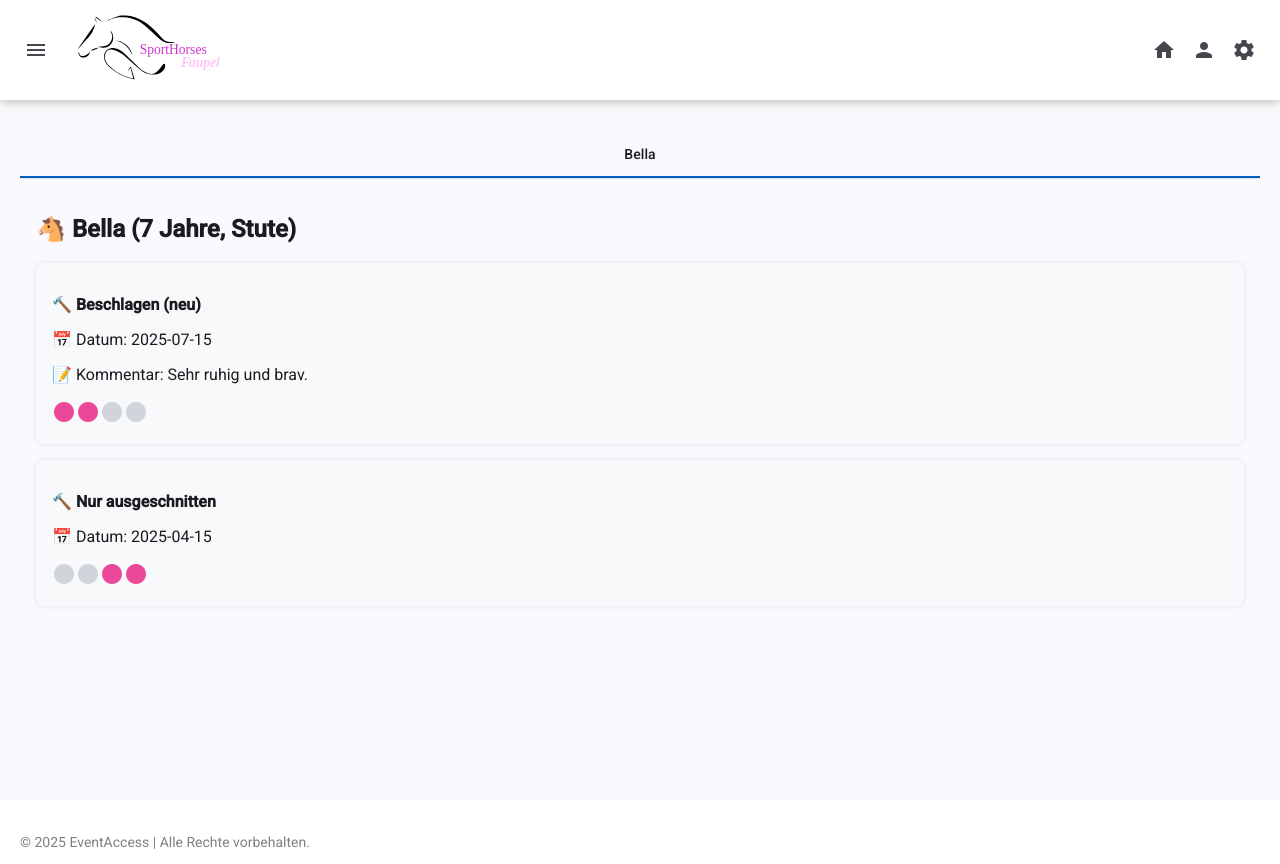
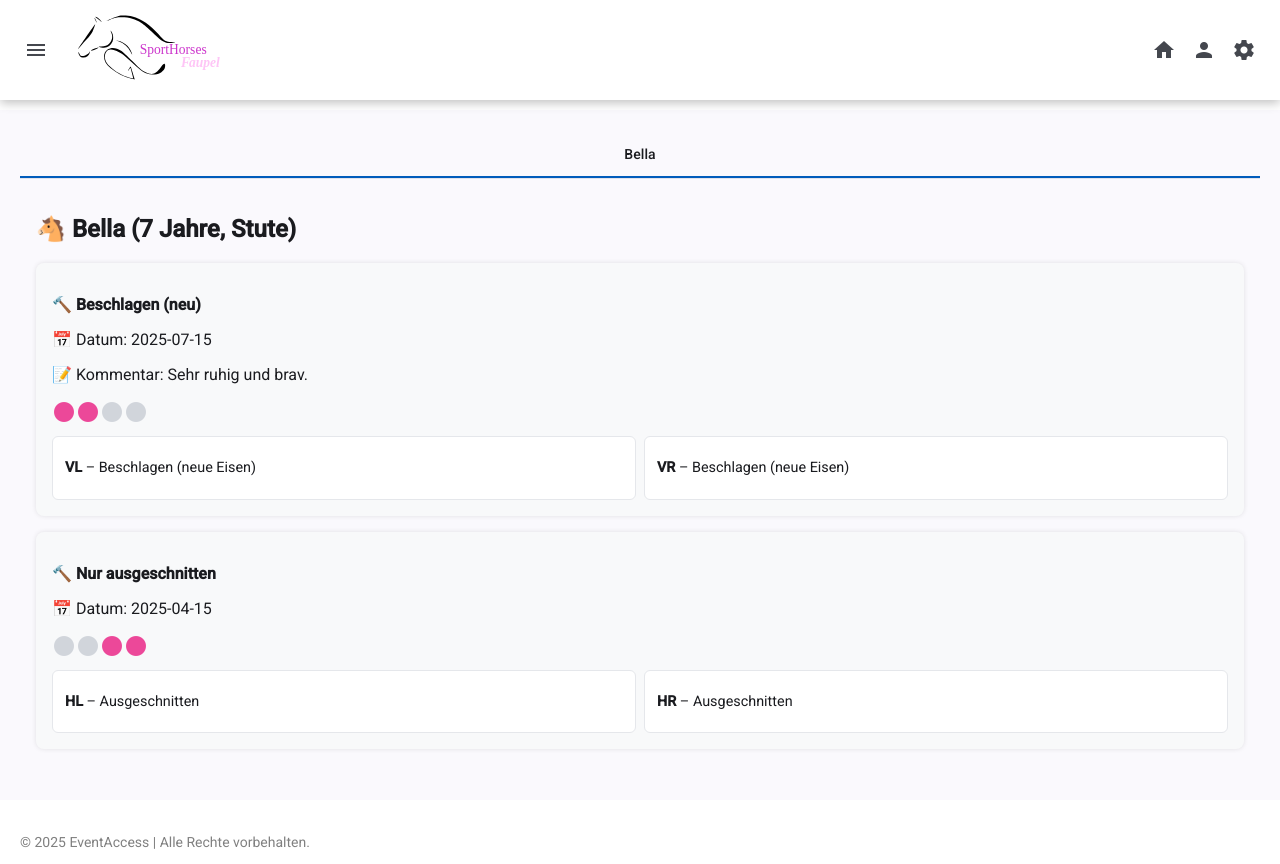
Before and after one commit to FabienneFaupel/sporthorses, an Angular app: page /farrier in a window 1280 px wide. Built offline with nearby package versions, Linux system fonts and the light colour scheme.

Commit message:
farrier-page alle infos mit drin

```diff
--- a/src/app/pages/farrier-page/farrier-page.component.html
+++ b/src/app/pages/farrier-page/farrier-page.component.html
@@ -9,15 +9,28 @@
                 <p *ngIf="entry.comment">📝 Kommentar: {{ entry.comment }}</p>
 
                 <!-- Hufeisen-Icons -->
-                <div class="hoof-icons">
-                    <ng-container *ngFor="let pos of ['VL', 'VR', 'HL', 'HR']">
-                        <mat-icon [ngClass]="isHoofActive(entry, pos) ? 'hoof-active' : 'hoof-inactive'" [attr.title]="pos">
-                            circle
-                        </mat-icon>
-                    </ng-container>
+<div class="hoof-icons">
+  <ng-container *ngFor="let pos of hoofPositions">
+    <mat-icon
+      [ngClass]="isHoofActive(entry, pos) ? 'hoof-active' : 'hoof-inactive'"
+      [attr.title]="pos">
+      circle
+    </mat-icon>
+  </ng-container>
+</div>
 
 
-                </div>
+<!-- Detaillierte Infos zu jedem behandelten Huf -->
+<div class="hoof-details">
+  <div *ngFor="let hoof of entry.hooves" class="hoof-detail-card">
+    <p><strong>{{ hoof.position }}</strong> –
+      <span *ngIf="hoof.action === 'ausgeschnitten'">Ausgeschnitten</span>
+      <span *ngIf="hoof.action === 'beschlagen-alt'">Beschlagen (alte Eisen)</span>
+      <span *ngIf="hoof.action === 'beschlagen-neu'">Beschlagen (neue Eisen)</span>
+    </p>
+  </div>
+</div>
+
             </div>
         </div>
     </mat-tab>
--- a/src/app/pages/farrier-page/farrier-page.component.scss
+++ b/src/app/pages/farrier-page/farrier-page.component.scss
@@ -19,3 +19,19 @@
 .hoof-inactive {
   color: #d1d5db; /* Tailwind gray-300 */
 }
+
+
+.hoof-details {
+  margin-top: 0.5rem;
+  display: grid;
+  grid-template-columns: repeat(auto-fit, minmax(140px, 1fr));
+  gap: 0.5rem;
+}
+
+.hoof-detail-card {
+  background: #fff;
+  padding: 0.5rem 0.75rem;
+  border: 1px solid #e5e7eb;
+  border-radius: 6px;
+  font-size: 0.9rem;
+}
--- a/src/app/pages/farrier-page/farrier-page.component.ts
+++ b/src/app/pages/farrier-page/farrier-page.component.ts
@@ -7,14 +7,29 @@ import { CommonModule } from '@angular/common';
 import { MatIconModule } from '@angular/material/icon';
 
 
+type HoofAction = 'ausgeschnitten' | 'beschlagen-alt' | 'beschlagen-neu';
+
+
+
 interface Hoof {
-  position: string;
+  position: 'VL' | 'VR' | 'HL' | 'HR';
+  action: HoofAction;
 }
 
 interface FarrierEntry {
+  date: string;
+  type: string;
+  comment?: string;
   hooves: Hoof[];
-  // ... weitere Eigenschaften, falls vorhanden
 }
+
+interface Horse {
+  name: string;
+  age: number;
+  gender: string;
+  farrierEntries: FarrierEntry[];
+}
+
 
 @Component({
   selector: 'app-farrier-page',
@@ -23,7 +38,7 @@ interface FarrierEntry {
     MatTabsModule,
     MatCardModule,       // optional
     MatButtonModule,
-    MatIconModule
+    MatIconModule,
 
   ],
   templateUrl: './farrier-page.component.html',
@@ -31,11 +46,13 @@ interface FarrierEntry {
 })
 export class FarrierPageComponent {
 
-  isHoofActive(entry: FarrierEntry, pos: string): boolean {
-  return entry.hooves?.some((h: Hoof) => h.position === pos);
+  hoofPositions: Hoof['position'][] = ['VL', 'VR', 'HL', 'HR'];
+
+ isHoofActive(entry: FarrierEntry, pos: Hoof['position']): boolean {
+    return entry.hooves.some((h) => h.position === pos);
   }
 
-  horses = [
+  horses: Horse[] = [
     {
       name: 'Bella',
       age: 7,
@@ -46,22 +63,19 @@ export class FarrierPageComponent {
           type: 'Beschlagen (neu)',
           comment: 'Sehr ruhig und brav.',
           hooves: [
-          { position: 'VL' },
-          { position: 'VR' }
+            { position: 'VL', action: 'beschlagen-neu' },
+            { position: 'VR', action: 'beschlagen-neu' }
           ]
         },
         {
           date: '2025-04-15',
           type: 'Nur ausgeschnitten',
           hooves: [
-          { position: 'HL' },
-          { position: 'HR' }
+            { position: 'HL', action: 'ausgeschnitten' },
+            { position: 'HR', action: 'ausgeschnitten' }
           ]
         }
       ]
-  },
-  // weitere Pferde …
+    }
   ];
-
-
 }
```
Lines whose indentation alone changed are shown as unchanged.
